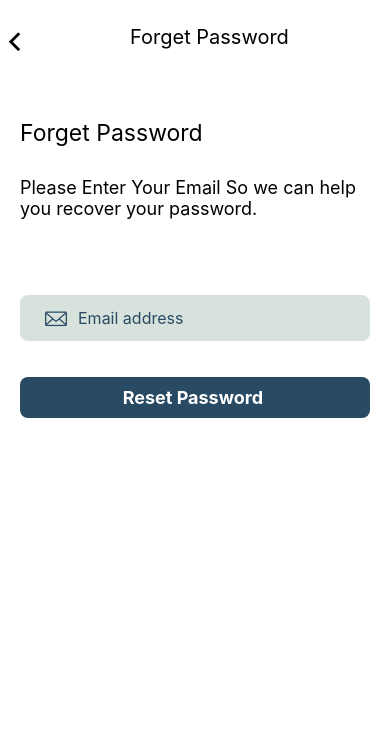
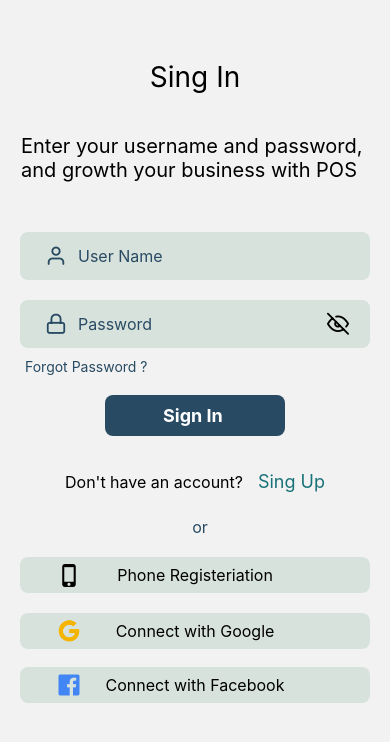
Before and after one commit to POSDevNew/PosDev, a React Native app: screen / in a window 390 px wide. Shown: the top 742 px of the page. Built offline with nearby package versions, Linux system fonts and the light colour scheme.

Commit message:
navigation setup

```diff
--- a/App.js
+++ b/App.js
@@ -1,19 +1,14 @@
+import {NavigationContainer} from '@react-navigation/native';
 import React from 'react';
 import {StatusBar} from 'react-native';
-import {
-  EmailSingIn,
-  HomeScreen,
-  OTPVerigication,
-  PhoneRegistration,
-  EmailSignUp,
-  ForgetPassword,
-} from './src/screen';
+import AuthNavigator from './src/navigation/AuthNavigator';
+
 const App = () => {
   return (
-    <>
+    <NavigationContainer>
       <StatusBar barStyle="dark-content" backgroundColor={'#fff'} translucent />
-      <ForgetPassword />
-    </>
+      <AuthNavigator />
+    </NavigationContainer>
   );
 };
 
--- /dev/null
+++ b/src/navigation/AuthNavigator.js
@@ -0,0 +1,23 @@
+import {createStackNavigator} from '@react-navigation/stack';
+import {
+  EmailSingIn,
+  EmailSignUp,
+  ForgetPassword,
+  OTPVerigication,
+  PhoneRegistration,
+} from '../screen';
+const Stack = createStackNavigator();
+
+const AuthNavigator = () => {
+  return (
+    <Stack.Navigator screenOptions={{headerShown: false}}>
+      <Stack.Screen name="EmailSingIn" component={EmailSingIn} />
+      <Stack.Screen name="EmailSignUp" component={EmailSignUp} />
+      <Stack.Screen name="ForgetPassword" component={ForgetPassword} />
+      <Stack.Screen name="OTPVerigication" component={OTPVerigication} />
+      <Stack.Screen name="PhoneRegistration" component={PhoneRegistration} />
+    </Stack.Navigator>
+  );
+};
+
+export default AuthNavigator;
--- /dev/null
+++ b/src/navigation/index.js
@@ -0,0 +1,3 @@
+import AuthNavigator from './AuthNuvigathon';
+
+export {AuthNavigator};
--- a/src/screen/EmailSignIn.js
+++ b/src/screen/EmailSignIn.js
@@ -12,14 +12,13 @@ import {COLORS} from '../contacts/thems';
 import AntDesign from 'react-native-vector-icons/AntDesign';
 import Feather from 'react-native-vector-icons/Feather';
 import MaterialIcons from 'react-native-vector-icons/MaterialIcons';
-import {RegButton, ToggleButton} from '../component';
-const EmailSignIn = () => {
+import {RegButton} from '../component';
+const EmailSignIn = ({navigation}) => {
   const [passwordShow, setPasswordShow] = useState(false);
   return (
     <ScrollView styles={styles.container}>
       <View style={styles.headerContainer}>
         <Text style={styles.headerTitle}>Sing In</Text>
-        <Text style={styles.title}>Welcome</Text>
         <Text style={styles.content}>
           Enter your username and password, and growth your business with POS
         </Text>
@@ -67,12 +66,8 @@ const EmailSignIn = () => {
       </View>
       <Text></Text>
       <View style={styles.forgotPasswordContainer}>
-        {/* <View style={styles.toggleContainer}> */}
-        {/* <ToggleButton size={0.6} /> */}
-        {/* <Text style={styles.remembermeText}>Remember Me</Text> */}
-        {/* </View> */}
-        <TouchableOpacity>
-          <Text style={styles.forgotPasswordText}>Fotgot Password ?</Text>
+        <TouchableOpacity onPress={() => navigation.navigate('ForgetPassword')}>
+          <Text style={styles.forgotPasswordText}>Forgot Password ?</Text>
         </TouchableOpacity>
       </View>
       <View style={styles.SinginButton}>
@@ -80,13 +75,15 @@ const EmailSignIn = () => {
       </View>
       <View style={styles.SingUpContainer}>
         <Text style={styles.accountText}>Don't have an account?</Text>
-        <TouchableOpacity>
+        <TouchableOpacity onPress={() => navigation.navigate('EmailSignUp')}>
           <Text style={styles.singUpText}>Sing Up</Text>
         </TouchableOpacity>
       </View>
       <Text style={styles.orText}>or</Text>
       <View style={{marginBottom: 20}}>
-        <TouchableOpacity style={styles.googleButton}>
+        <TouchableOpacity
+          onPress={() => navigation.navigate('PhoneRegistration')}
+          style={styles.googleButton}>
           <View style={styles.socialButtonConatiner}>
             <View style={styles.singinLogoContainer}>
               <MaterialIcons name="phone-iphone" size={25} color="#000" />
@@ -119,33 +116,28 @@ export default EmailSignIn;
 
 const styles = StyleSheet.create({
   container: {
-    flex: 1,
     backgroundColor: COLORS.background,
   },
   headerContainer: {
     alignItems: 'center',
-    paddingVertical: 8,
     paddingHorizontal: 1,
+    marginTop: 60,
   },
   headerTitle: {
     fontSize: 28,
-    lineHeight: 60,
     width: 100,
     textAlign: 'center',
     color: COLORS.textColor,
   },
   title: {
     fontSize: 20,
-    lineHeight: 30,
-    marginTop: 50,
-    marginBottom: 2,
+    marginVertical: 10,
     marginHorizontal: 20,
     color: COLORS.textColor,
   },
   content: {
     fontSize: 20,
-    marginTop: 10,
-    marginBottom: 20,
+    marginVertical: 40,
     marginHorizontal: 20,
     color: COLORS.textColor,
   },
@@ -155,7 +147,7 @@ const styles = StyleSheet.create({
     padding: 7,
     margin: 2,
     marginHorizontal: 20,
-    marginVertical: 6,
+    marginVertical: 10,
     borderRadius: 8,
     borderWidth: 5,
     borderColor: COLORS.background,
@@ -178,29 +170,19 @@ const styles = StyleSheet.create({
     alignItems: 'center',
     justifyContent: 'space-between',
   },
-  remembermeText: {
-    fontSize: 14,
-    color: COLORS.primary,
-  },
   forgotPasswordText: {
     fontSize: 14,
     color: COLORS.primary,
   },
   SinginButton: {
-    backgroundColor: COLORS.primary,
-    borderRadius: 8,
     marginHorizontal: 100,
     justifyContent: 'center',
     alignItems: 'center',
-    marginTop: 20,
+    marginVertical: 20,
   },
-  SinginButtonText: {
-    fontSize: 20,
-    color: COLORS.textColor,
-  },
+
   SingUpContainer: {
     marginHorizontal: 20,
-
     justifyContent: 'center',
     paddingVertical: 15,
     flexDirection: 'row',
--- a/src/screen/EmailSignUp.js
+++ b/src/screen/EmailSignUp.js
@@ -15,18 +15,17 @@ import MaterialIcons from 'react-native-vector-icons/MaterialIcons';
 import {RegButton, ToggleButton} from '../component';
 import {types} from '@babel/core';
 
-const EmailSignUp = () => {
+const EmailSignUp = ({navigation}) => {
   const [passwordShow, setPasswordShow] = useState(false);
   return (
     <ScrollView styles={styles.container}>
       <View style={styles.headerContainer}>
         <Text style={styles.headerTitle}>Sing Up</Text>
-        <Text style={styles.title}>Create Account</Text>
         <Text style={styles.content}>
-          Enter your Name, Email and password for sing up.
+          Enter your Name, Email and password to create Account.
         </Text>
         <View style={styles.text}>
-          <TouchableOpacity>
+          <TouchableOpacity onPress={() => navigation.goBack()}>
             <Text style={styles.alreadyaccount}>Arleady have account?</Text>
           </TouchableOpacity>
         </View>
--- a/src/screen/ForgetPassword.js
+++ b/src/screen/ForgetPassword.js
@@ -4,7 +4,7 @@ import Fontisto from 'react-native-vector-icons/Fontisto';
 import Ionicons from 'react-native-vector-icons/Ionicons';
 import {RegButton} from '../component';
 
-const ForgetPassword = () => {
+const ForgetPassword = ({navigation}) => {
   return (
     <View style={styles.container}>
       <View style={styles.headerContainer}>
--- a/src/screen/HomeScreen.js
+++ b/src/screen/HomeScreen.js
@@ -1,9 +1,13 @@
-import {StyleSheet, View} from 'react-native';
+import {StyleSheet, Text, View} from 'react-native';
 import React from 'react';
 import {COLORS} from '../contacts/thems';
 
 const HomeScreen = () => {
-  return <View style={styles.container}></View>;
+  return (
+    <View style={styles.container}>
+      <Text>HomeScreen</Text>
+    </View>
+  );
 };
 
 export default HomeScreen;
--- a/src/screen/PhoneRegistration.js
+++ b/src/screen/PhoneRegistration.js
@@ -1,4 +1,4 @@
-import {ScrollView, StyleSheet, Text, View} from 'react-native';
+import {StyleSheet, Text, View} from 'react-native';
 import React, {useState} from 'react';
 import {COLORS} from '../contacts/thems';
 import PhoneInput from 'react-native-phone-number-input';
@@ -7,7 +7,7 @@ import {RegButton} from '../component';
 const PhoneRegistration = ({navigation}) => {
   const [phoneNumber, setPhoneNumber] = useState('');
   const handleOnPress = () => {
-    console.log(phoneNumber);
+    navigation.navigate('OTPVerigication');
   };
   return (
     <View style={styles.container}>
```
